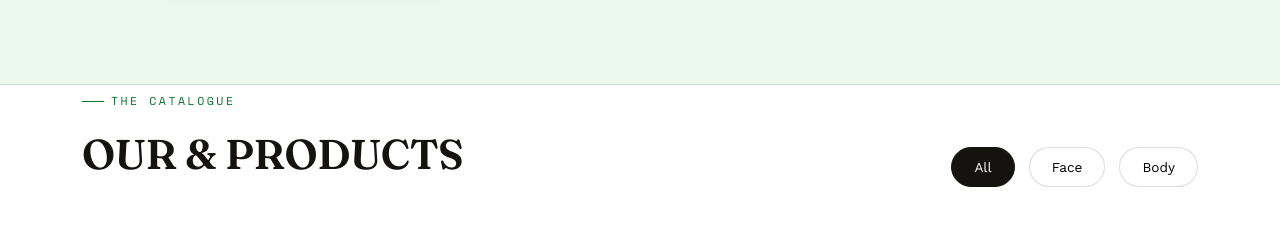
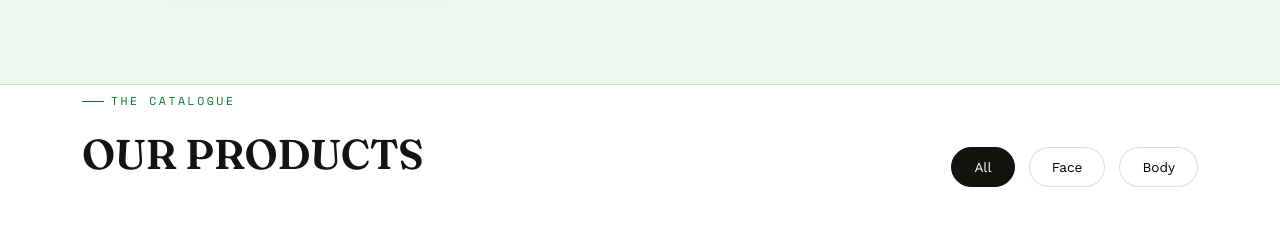
Before and after one commit to RocketIctsolution/comzygoldskincare, a plain HTML site: page index.html in a window 1280 px wide. Shown: the part 1282-1514 px from the top of the page. Drawn offline with nearby package versions, Linux system fonts and the light colour scheme; no server answers.

Commit message:
Update index.html

```diff
--- a/index.html
+++ b/index.html
@@ -265,7 +265,7 @@
 
   <section class="container" id="shop">
     <div class="section-head">
-      <div><span class="eyebrow">The Catalogue</span><h2>OUR &amp; PRODUCTS</h2></div>
+      <div><span class="eyebrow">The Catalogue</span><h2>OUR PRODUCTS</h2></div>
       <div class="cat-row" id="catRow">
         <button class="chip active" data-cat="All">All</button>
         <button class="chip" data-cat="Face">Face</button>
```
